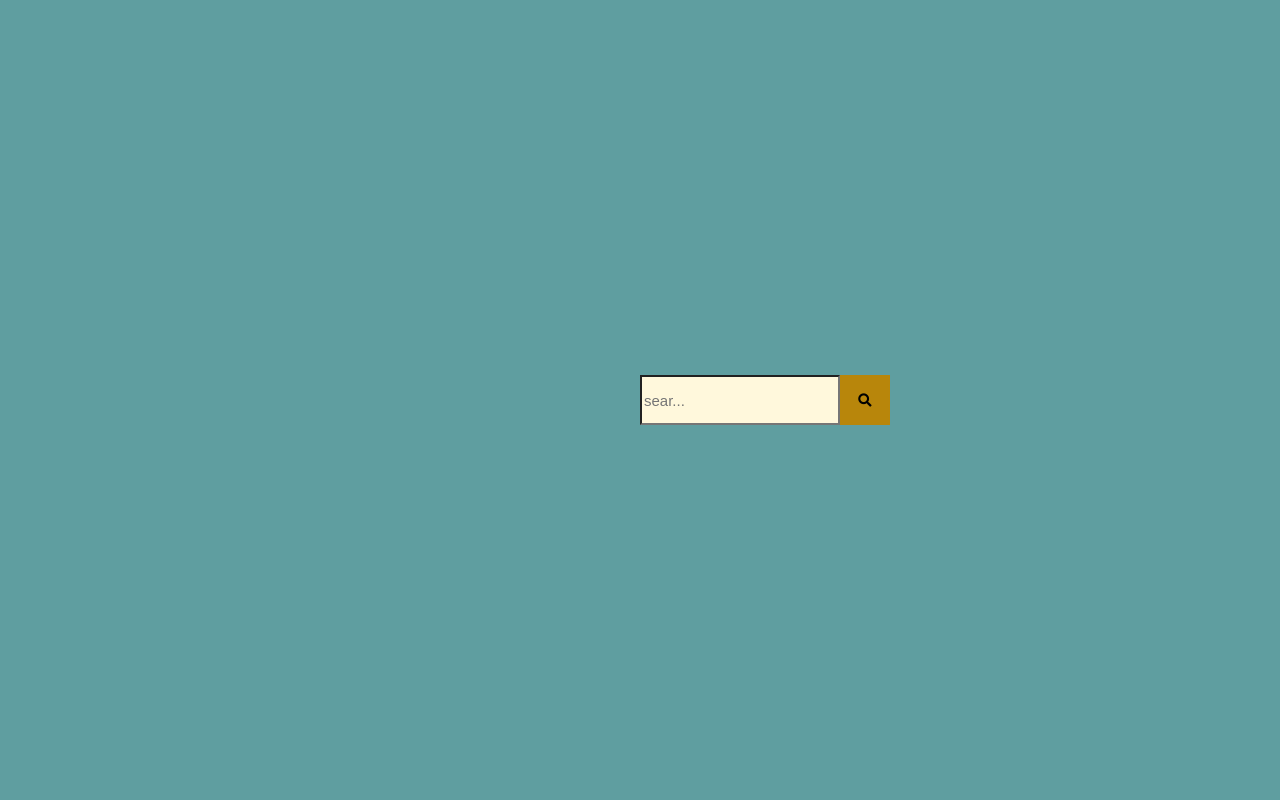
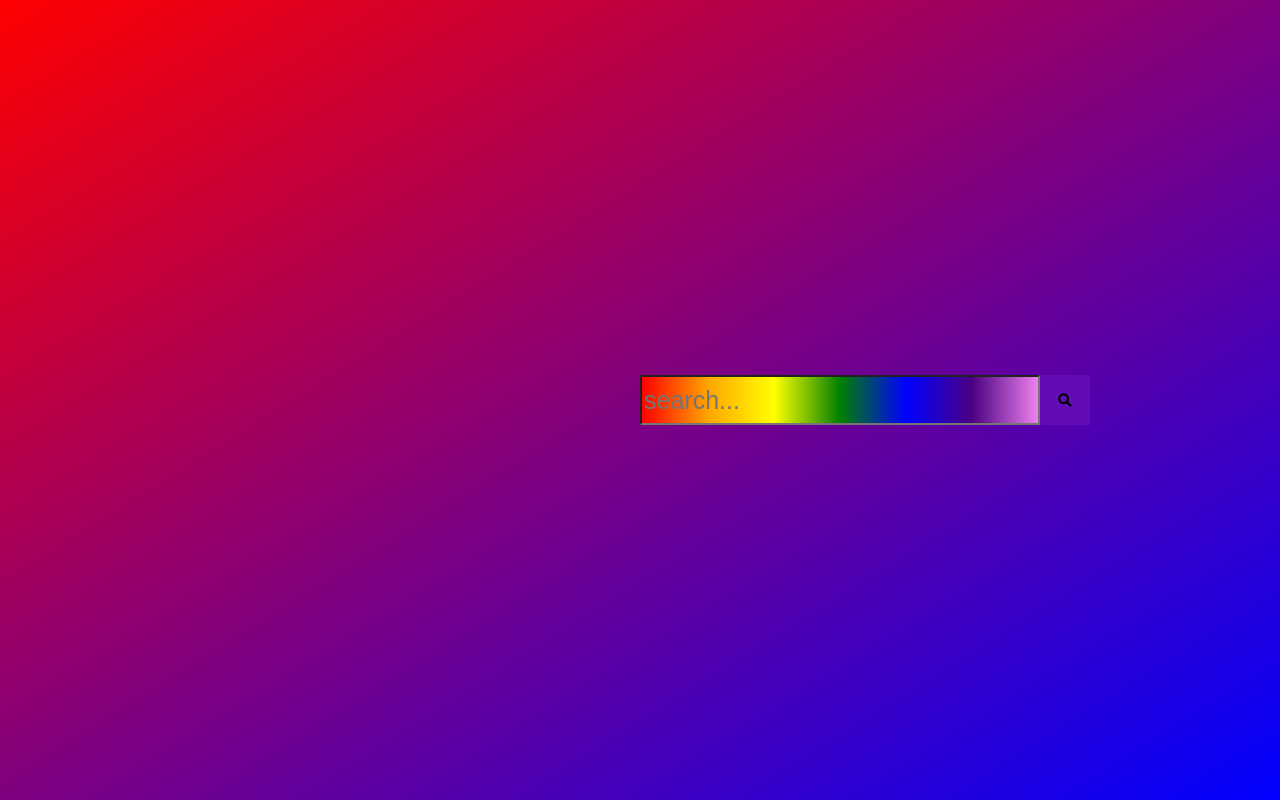
Before and after one commit to pgvallala/hiddenSearchWidget, a plain HTML site: page index.html in a window 1280 px wide. Both pictures are taken after a click on the button 665 px from the left and 400 px from the top of the page. Drawn offline with Linux system fonts and the light colour scheme.

Commit message:
hiddenSearchWidget

```diff
--- a/index.html
+++ b/index.html
@@ -14,7 +14,7 @@
   </head>
   <body>
     <div class="search">
-      <input type="text" class="input" placeholder="sear..." />
+      <input type="text" class="input" placeholder="search..." />
       <button class="button">
         <i class="fas fa-search"></i>
       </button>
--- a/style.css
+++ b/style.css
@@ -5,7 +5,7 @@
 }
 
 body {
-    background: cadetblue;
+    background-image: linear-gradient(to bottom right, red , blue);
     font-family: sans-serif;
     align-items: center;
     justify-content: center;
@@ -20,10 +20,10 @@ body {
 }
 
 .search .input{
-    background-color: cornsilk;
+    background-image: linear-gradient(to right, red,orange,yellow,green,blue,indigo,violet);
     border: 20;
     cursor: pointer;
-    font-size: 15px;
+    font-size: 25px;
     position: absolute;
     top: 0;
     left: 0;
@@ -33,7 +33,7 @@ body {
 }
 
 .button {
-    background-color: darkgoldenrod;
+    background-color: rgb(100, 11, 184);
     position: absolute;
     top: 0;
     left: 0;
@@ -50,9 +50,9 @@ body {
 }
 
 .search.active .input {
-    width: 200px;
+    width: 400px;
 }
 
 .search.active .button {
-    transform: translateX(200px);
+    transform: translateX(400px);
 }
```
